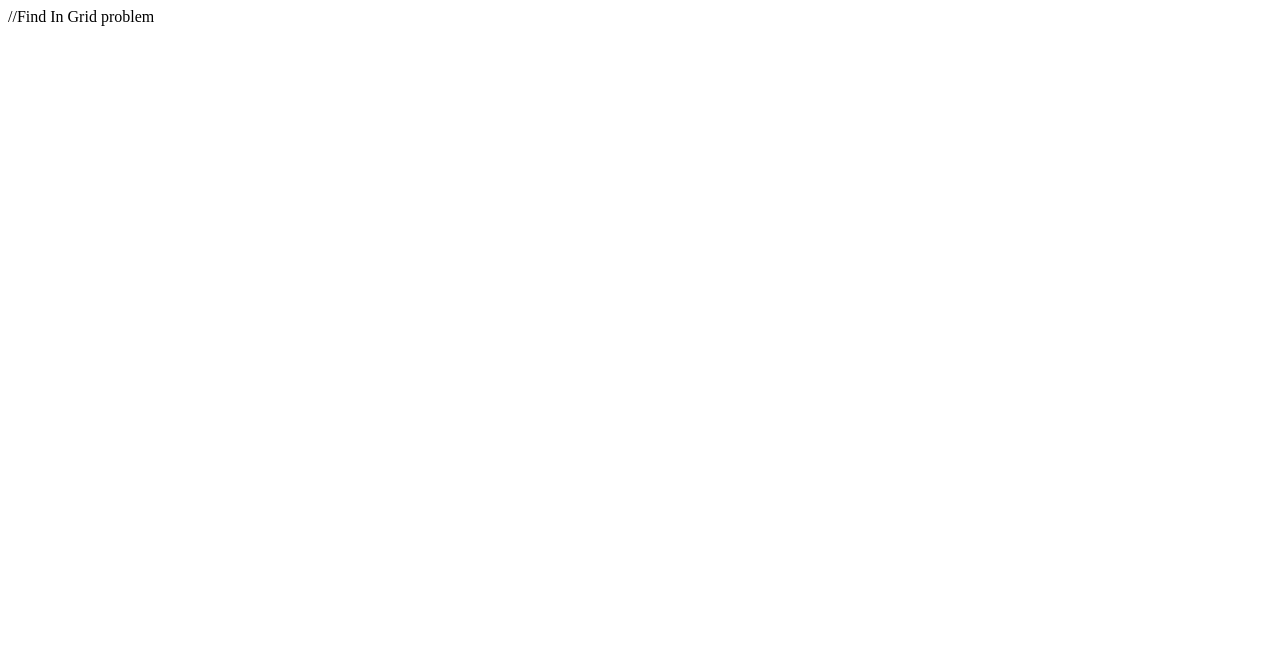
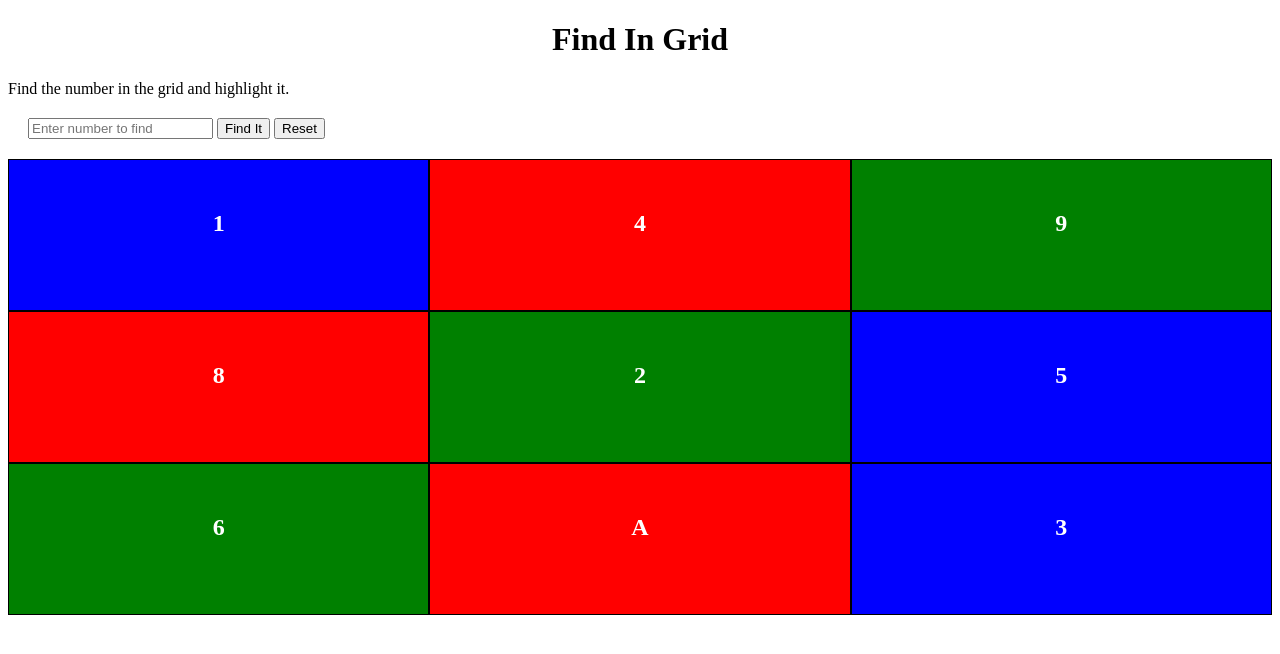
Before and after one commit to lawscause/tb-fewd-project-phase2-problems-answers, a plain HTML site: page FindInGrid.html in a window 1280 px wide. Drawn offline with Linux system fonts and the light colour scheme.

Commit message:
added scripts.js FindInGrid.html

```diff
--- a/FindInGrid.html
+++ b/FindInGrid.html
@@ -1,4 +1,3 @@
-//Find In Grid problem
 <!DOCTYPE html>
 <html lang="en">
 
@@ -7,10 +6,108 @@
     <meta http-equiv="X-UA-Compatible" content="IE=edge">
     <meta name="viewport" content="width=device-width, initial-scale=1.0">
     <title>Find In Grid</title>
+    <style>
+        /* styling for the rows */
+        .row {
+            display: flex;
+            flex-direction: row;
+            flex-wrap: wrap;
+            width: 100%;
+        }
+
+        /* styling for the columns */
+        .column {
+            display: flex;
+            flex-direction: column;
+            flex-basis: 100%;
+            flex: 1;
+            border: 1px solid black;
+        }
+
+        .controls {
+            margin: 20px;
+        }
+
+        /* highlight for a span*/
+        .spanHighlighted {
+            border: 5px solid rgb(61, 0, 0);
+        }
+
+        span {
+            color: white;
+            padding-top: 50px;
+            font-weight: bold;
+            font-size: x-large;
+            height: 100px
+        }
+
+        .center {
+            text-align: center;
+        }
+
+        .blue {
+            background-color: blue;
+        }
+
+        .red {
+            background-color: red;
+        }
+
+        .yellow {
+            background-color: green;
+        }
+    </style>
+    <script src="./scripts.js" defer></script>
 </head>
 
 <body>
+    <h1 style="text-align: center">Find In Grid</h1>
 
+    </p>Find the number in the grid and highlight it.</p>
+
+    <div id="controls" class="controls">
+        <label for="tbNumberToFind" id="label1" class="cLabel"></label>
+        <input type="number" id="tbNumberToFind" placeholder="Enter number to find" />
+        <button id="btnFindIt" onclick="findInGrid();">Find It</button>
+        <button id="Reset" onclick="resetFindInGrid();">Reset</button>
+    </div>
+    <div id="original">
+        <div id="row0" class="row">
+            <div class="column center blue">
+                <span id="span1-1">1</span>
+            </div>
+            <div class="column center red">
+                <span id="span1-2">4</span>
+            </div>
+            <div class="column center yellow">
+                <span id="span1-3">9</span>
+            </div>
+            </row>
+            <div id="row1" class="row">
+                <div class="column center red">
+                    <span id="span2-1">8</span>
+                </div>
+                <div class="column center yellow">
+                    <span id="span2-2">2</span>
+                </div>
+                <div class="column center blue">
+                    <span id="span2-3">5</span>
+                </div>
+                </row>
+                <div id="row2" class="row">
+                    <div class="column center yellow">
+                        <span id="span3-1">6</span>
+                    </div>
+                    <div class="column center red">
+                        <span id="span3-2">A</span>
+                    </div>
+                    <div class="column center blue">
+                        <span id="span3-3">3</span>
+                    </div>
+                </div>
+            </div>
+            <div id="results">
+            </div>
 </body>
 
 </html>
--- a/scripts.js
+++ b/scripts.js
@@ -1 +1,18 @@
 //scripts for problems
+function resetFindInGrid() {
+    //set tbNumberToFind to blank
+    let tbNumberToFind = document.getElementById("tbNumberToFind");
+    tbNumberToFind.value = '';
+
+    //unhighlight spans
+    let spans = document.getElementsByTagName('span');
+    console.log("spans: ", spans);
+    for (let index = 0; index < spans.length; index++) {
+        spans[index].classList.remove('spanHighlighted');
+    }
+}
+
+
+function findInGrid() {
+ //find in grid
+}
```
